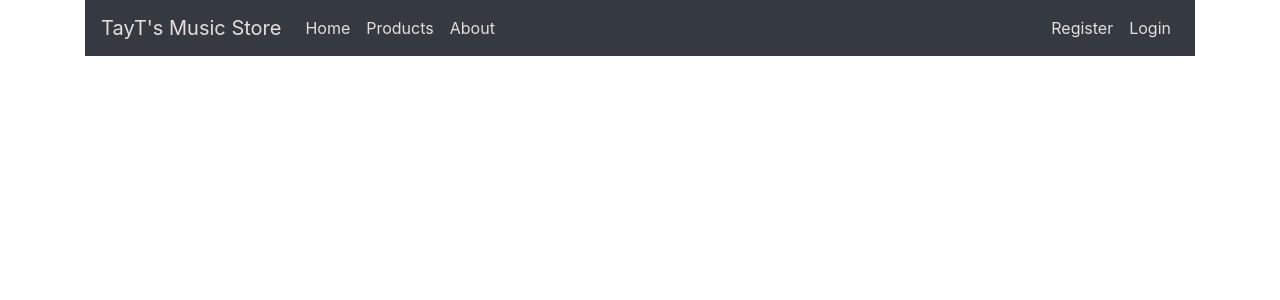
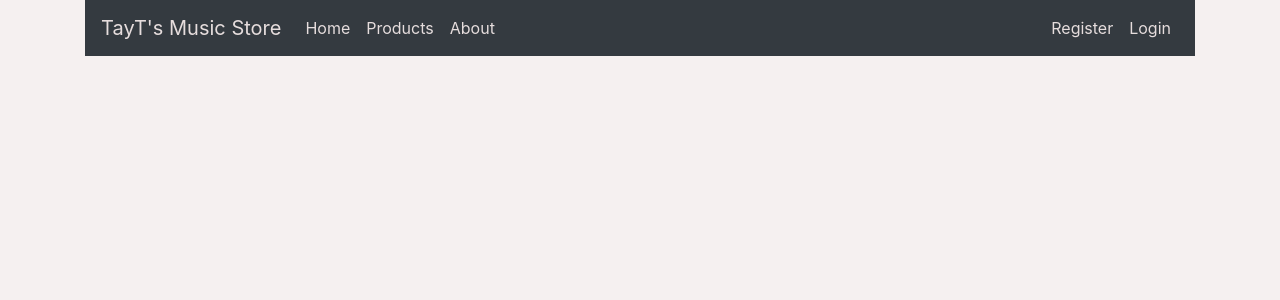
Before and after one commit to phongvannguyen06/capstone-angular, an Angular app: page / in a window 1280 px wide. Shown: the top 300 px of the page. Built offline with nearby package versions, Linux system fonts and the light colour scheme.

Commit message:
modify body background color

```diff
--- a/src/styles.css
+++ b/src/styles.css
@@ -1 +1,3 @@
-/* You can add global styles to this file, and also import other style files */
+body {
+  background-color: #f5f0f0 !important;
+}
```
